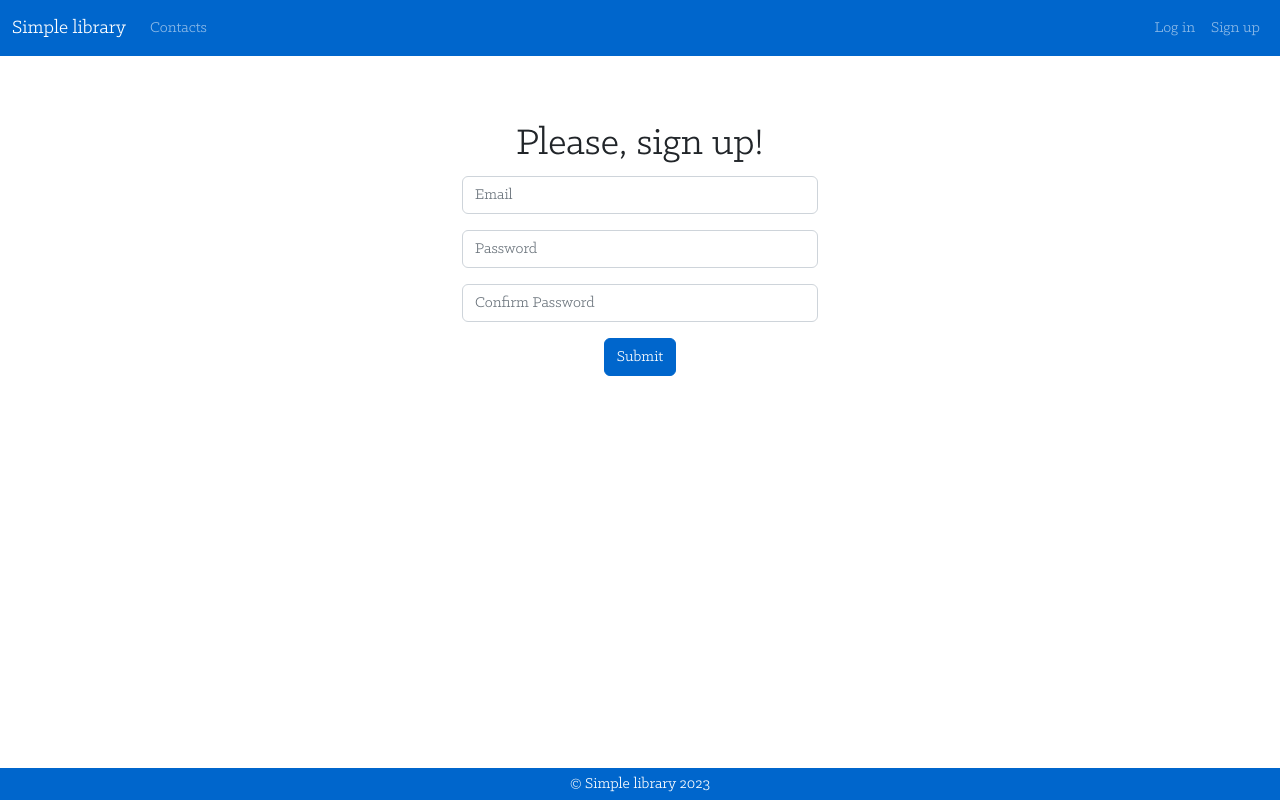
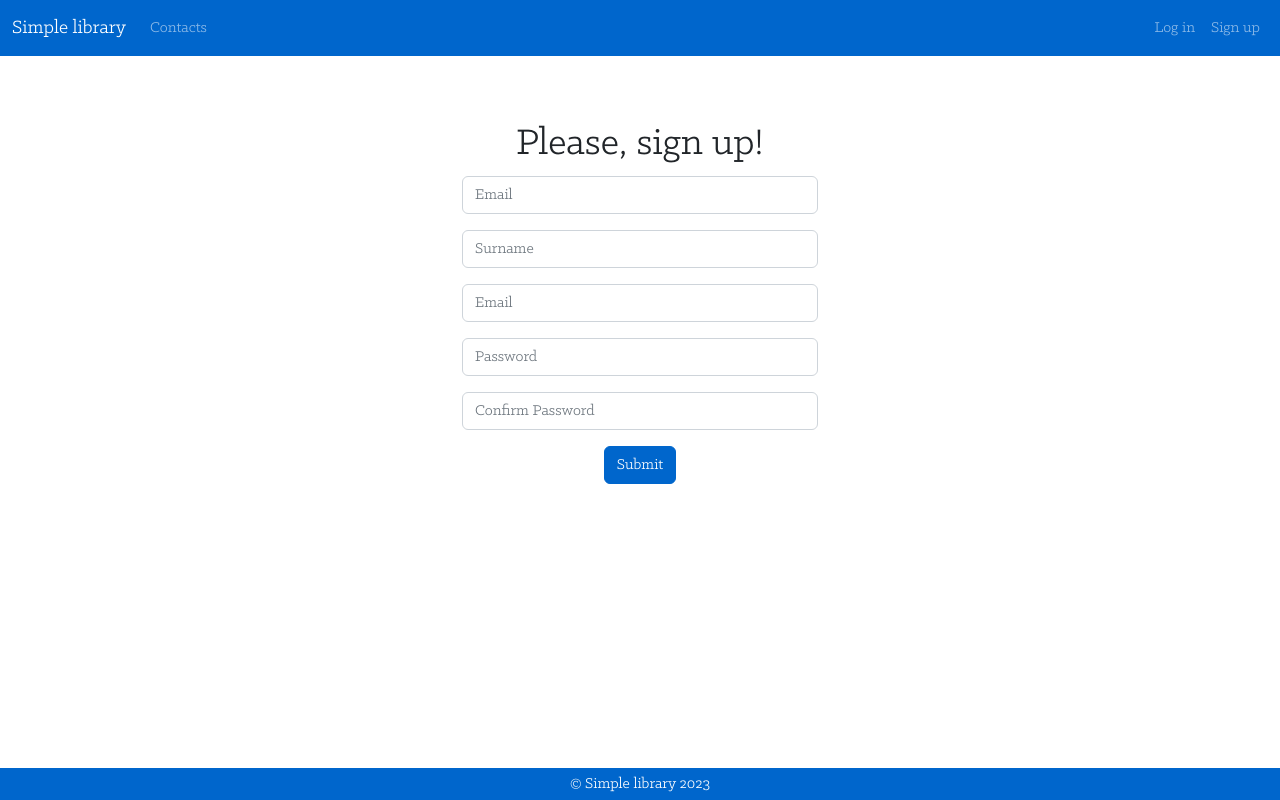
Before and after one commit to Ghelm99/EdiProject, a React (Create React App) app in the folder frontend/: page /signup in a window 1280 px wide. Built offline with nearby package versions, Linux system fonts and the light colour scheme.

Commit message:
Refactoring and adding fields in sign-up page

```diff
--- a/frontend/src/components/LoginPage.js
+++ b/frontend/src/components/LoginPage.js
@@ -25,26 +25,26 @@ async function loginUser(credentials) {
 const LoginPage = ({
 	setAccessToken,
 	setRefreshToken,
-	setUserEmail,
+	setEmail,
 	handleNavigate,
 }) => {
-	const [email, setEmail] = useState("");
-	const [password, setPassword] = useState("");
+	const [emailInput, setEmailInput] = useState("");
+	const [passwordInput, setPasswordInput] = useState("");
 	const [error, setError] = useState("");
 
 	const handleSubmit = async (e) => {
 		e.preventDefault();
 		try {
-			if (email === "" || password === "") {
+			if (emailInput === "" || passwordInput === "") {
 				setError("Please, complete the form.");
 			} else {
 				const { accessToken, refreshToken } = await loginUser({
-					email,
-					password,
+					emailInput,
+					passwordInput,
 				});
 				setAccessToken(accessToken);
 				setRefreshToken(refreshToken);
-				setUserEmail(email);
+				setEmail(emailInput);
 				handleNavigate("/");
 			}
 		} catch (error) {
@@ -62,9 +62,9 @@ const LoginPage = ({
 							<Form.Control
 								type="email"
 								placeholder="Email"
-								value={email}
+								value={emailInput}
 								onSelect={() => setError("")}
-								onChange={(e) => setEmail(e.target.value)}
+								onChange={(e) => setEmailInput(e.target.value)}
 								className="mb-3"
 							/>
 						</Form.Group>
@@ -73,9 +73,9 @@ const LoginPage = ({
 							<Form.Control
 								type="password"
 								placeholder="Password"
-								value={password}
+								value={passwordInput}
 								onSelect={() => setError("")}
-								onChange={(e) => setPassword(e.target.value)}
+								onChange={(e) => setPasswordInput(e.target.value)}
 								className="mb-3"
 							/>
 						</Form.Group>
--- a/frontend/src/components/SignupPage.js
+++ b/frontend/src/components/SignupPage.js
@@ -24,9 +24,11 @@ async function signupUser(credentials) {
 }
 
 const SignupPage = ({ handleNavigate }) => {
-	const [email, setEmail] = useState("");
-	const [password, setPassword] = useState("");
-	const [confirmPassword, setConfirmPassword] = useState("");
+	const [nameInput, setNameInput] = useState("");
+	const [surnameInput, setSurnameInput] = useState("");
+	const [emailInput, setEmailInput] = useState("");
+	const [passwordInput, setPasswordInput] = useState("");
+	const [confirmPasswordInput, setConfirmPasswordInput] = useState("");
 	const [passwordError, setPasswordError] = useState("");
 	const [signupError, setSignupError] = useState("");
 	const [success, setSuccess] = useState("");
@@ -35,18 +37,28 @@ const SignupPage = ({ handleNavigate }) => {
 		e.preventDefault();
 
 		try {
-			if (!(password === confirmPassword)) {
+			if (!(passwordInput === confirmPasswordInput)) {
 				setPasswordError("The two password don't match!");
-			} else if (email === "" || password === "" || confirmPassword === "") {
+			} else if (
+				emailInput === "" ||
+				passwordInput === "" ||
+				confirmPasswordInput === ""
+			) {
 				setSignupError("Please, complete the form.");
 			} else {
-				signupUser({ email, password });
+				const userData = {
+					name: nameInput,
+					surname: surnameInput,
+					email: emailInput,
+					password: passwordInput,
+				};
+				signupUser(userData);
 				setSuccess("Sign up successful!");
 			}
 		} catch (error) {
 			setSignupError(error.message);
-			setEmail("");
-			setPassword("");
+			setEmailInput("");
+			setPasswordInput("");
 		}
 	};
 
@@ -56,17 +68,43 @@ const SignupPage = ({ handleNavigate }) => {
 				<Col className="col-md-4 offset-md-4 text-center">
 					<h1>Please, sign up!</h1>
 					<Form onSubmit={handleSubmit}>
-						<Form.Group controlId="formBasicEmail">
+						<Form.Group controlId="formBasicName">
 							<Form.Control
-								type="email"
 								placeholder="Email"
-								value={email}
+								value={nameInput}
 								onSelect={() => {
 									setPasswordError("");
 									setSignupError("");
 									setSuccess("");
 								}}
-								onChange={(e) => setEmail(e.target.value)}
+								onChange={(e) => setNameInput(e.target.value)}
+								className="mb-3"
+							/>
+						</Form.Group>
+						<Form.Group controlId="formBasicSurname">
+							<Form.Control
+								placeholder="Surname"
+								value={surnameInput}
+								onSelect={() => {
+									setPasswordError("");
+									setSignupError("");
+									setSuccess("");
+								}}
+								onChange={(e) => setSurnameInput(e.target.value)}
+								className="mb-3"
+							/>
+						</Form.Group>
+						<Form.Group controlId="formBasicEmail">
+							<Form.Control
+								type="email"
+								placeholder="Email"
+								value={emailInput}
+								onSelect={() => {
+									setPasswordError("");
+									setSignupError("");
+									setSuccess("");
+								}}
+								onChange={(e) => setEmailInput(e.target.value)}
 								className="mb-3"
 							/>
 						</Form.Group>
@@ -75,13 +113,13 @@ const SignupPage = ({ handleNavigate }) => {
 							<Form.Control
 								type="password"
 								placeholder="Password"
-								value={password}
+								value={passwordInput}
 								onSelect={() => {
 									setPasswordError("");
 									setSignupError("");
 									setSuccess("");
 								}}
-								onChange={(e) => setPassword(e.target.value)}
+								onChange={(e) => setPasswordInput(e.target.value)}
 								className="mb-3"
 							/>
 						</Form.Group>
@@ -90,13 +128,13 @@ const SignupPage = ({ handleNavigate }) => {
 							<Form.Control
 								type="password"
 								placeholder="Confirm Password"
-								value={confirmPassword}
+								value={confirmPasswordInput}
 								onSelect={() => {
 									setPasswordError("");
 									setSignupError("");
 									setSuccess("");
 								}}
-								onChange={(e) => setConfirmPassword(e.target.value)}
+								onChange={(e) => setConfirmPasswordInput(e.target.value)}
 								className="mb-3"
 							/>
 						</Form.Group>
```
